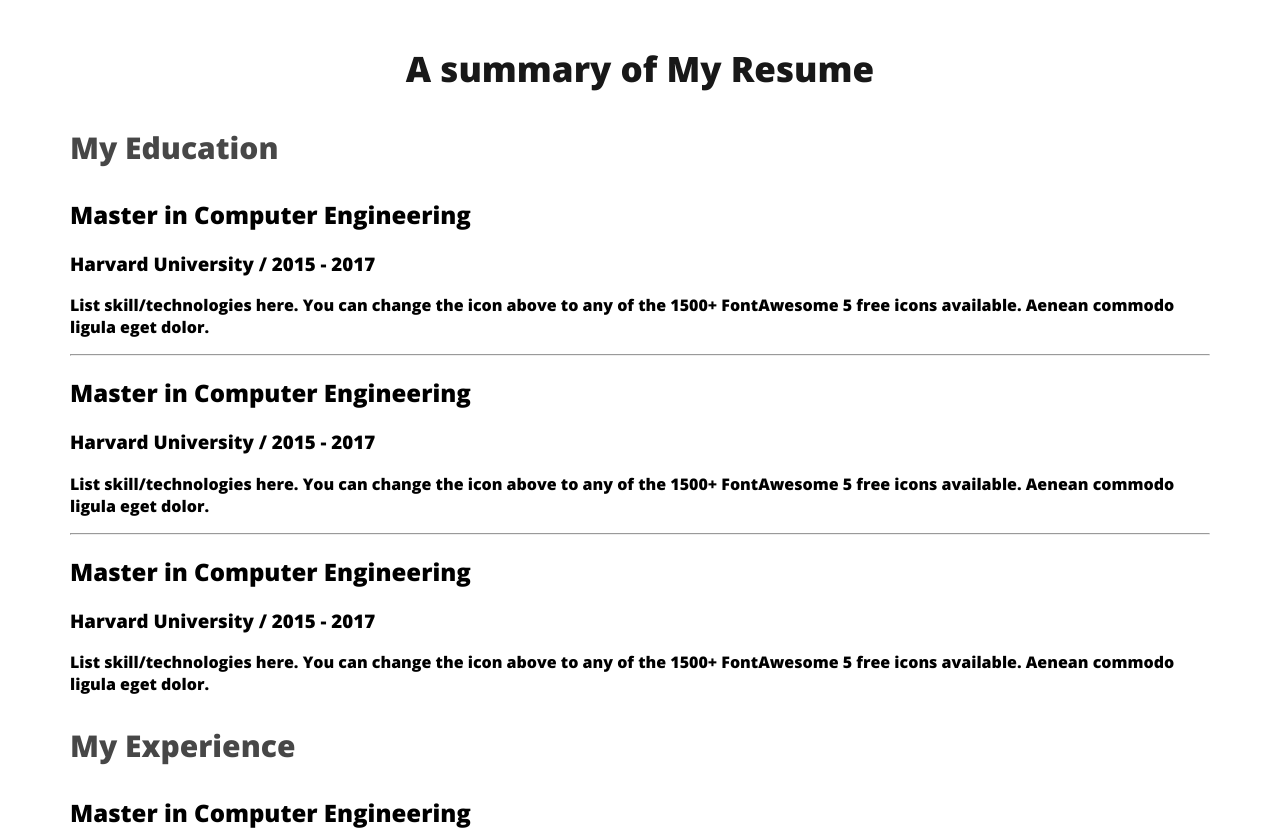
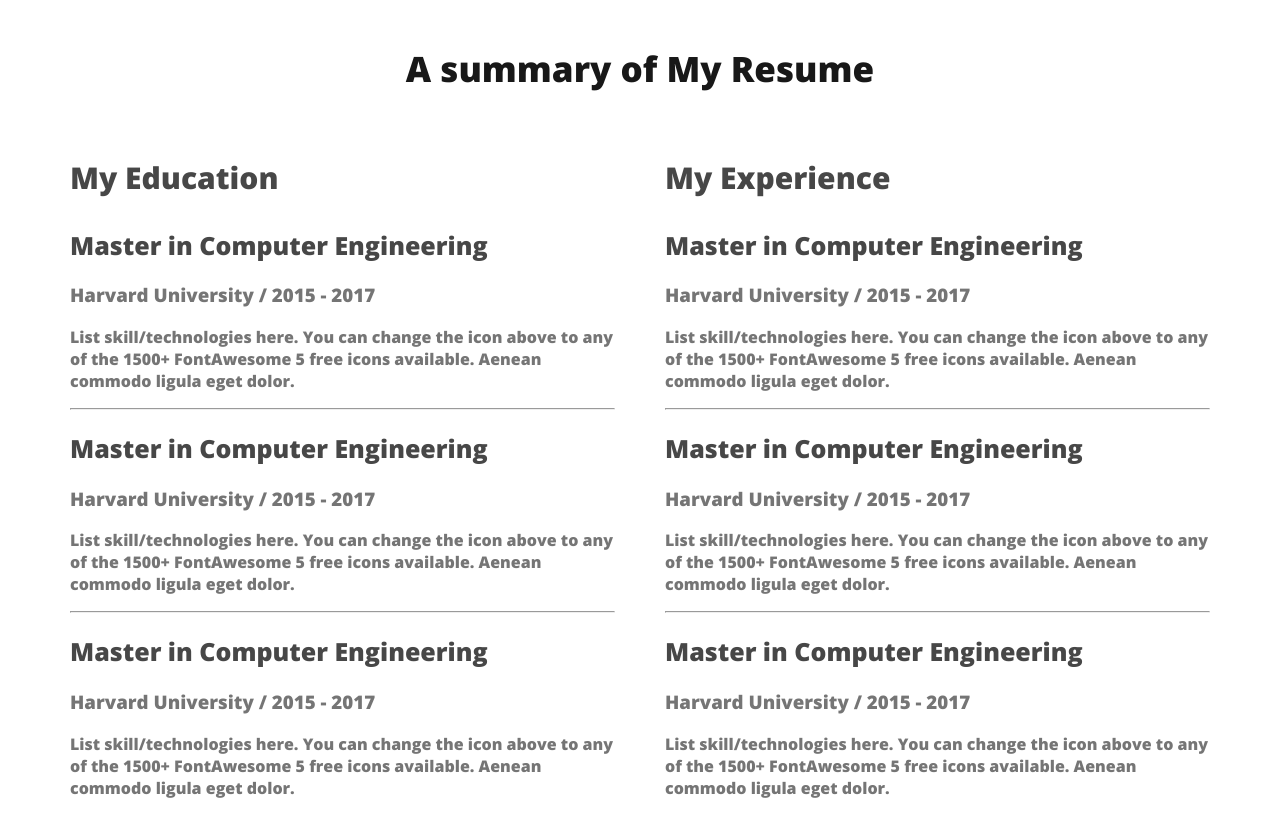
Before and after one commit to shawonahmed05/website-creator, a plain HTML site: page index.html in a window 1280 px wide. Shown: the part 2280-3112 px from the top of the page. Drawn offline with nearby package versions, Linux system fonts and the light colour scheme.

Commit message:
resume item style completed

```diff
--- a/index.html
+++ b/index.html
@@ -85,6 +85,7 @@
 <!-- resume section -->
 <section>
   <h3 class="section-title">A summary of My Resume</h3>
+  <div class="resume-container">
 <!-- .resume-colum*2>h3.resume-colum-title -->
 <div class="resume-colum">
   <h3 class="resume-colum-title">My Education</h3>
@@ -134,7 +135,6 @@
       to any of the 1500+ FontAwesome 5 free icons available. Aenean commodo ligula eget dolor.</p>
   </div>
 </div>
-  <div class="resume-container">
 
   </div>
 </section>
--- a/styles/portfolio.css
+++ b/styles/portfolio.css
@@ -130,3 +130,16 @@ main section{
   font-size: 30px;
   font-weight: 700;
 }
+.resume-container{
+  display: flex;
+  gap: 50px;
+}
+.resume-item-title{
+    color:  #474747;
+    font-size: 25px;
+    font-weight: 700;
+
+}
+.resume-item-institute, .resume-item-description{
+  color: #757575;
+}
```
